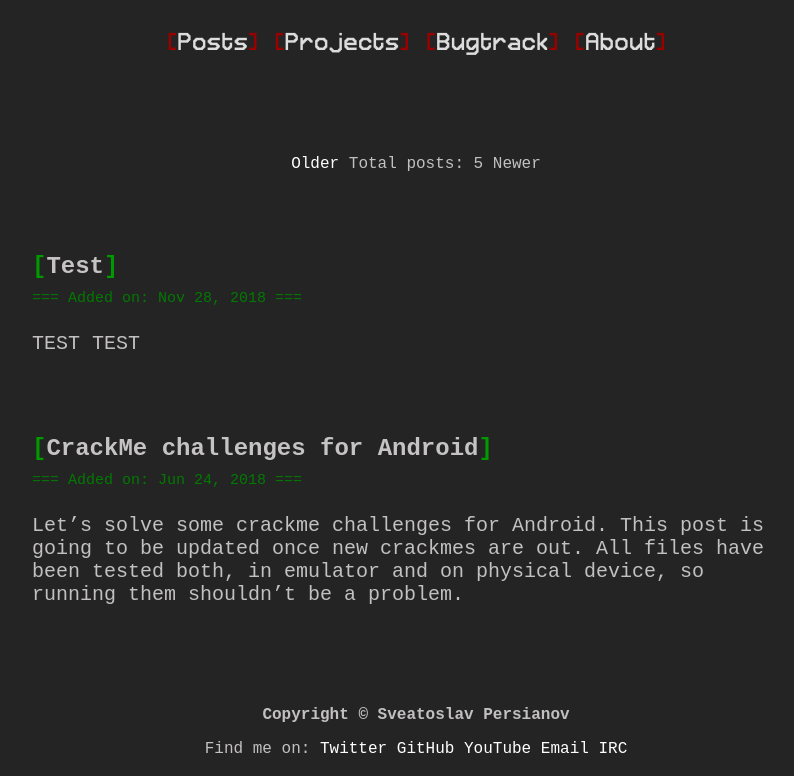
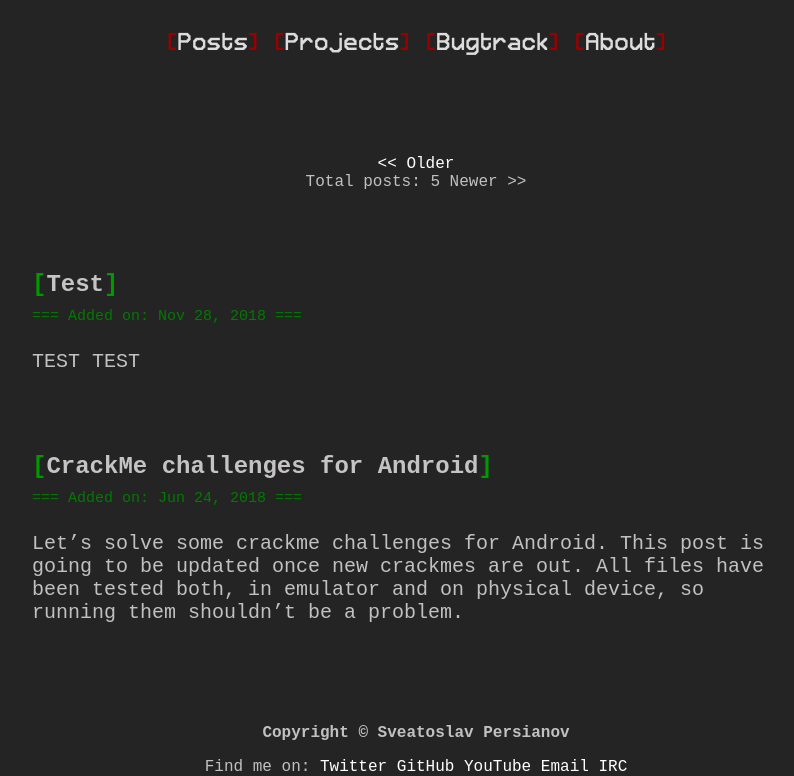
Before and after one commit to num1r0/num1r0.github.io, a Jekyll site: the page built from index.html, in a window 1280 px wide, cut to the strip 164-940 px from the top of the page. Shown: the whole strip, without its empty margins (224-1018 px from the left). Built offline with Jekyll 4.4.1, drawn with Linux system fonts in a browser that asks for light colours; the list of posts is cut into pages by our own code.

Commit message:
pagination older/newer added

```diff
--- a/_layouts/home.html
+++ b/_layouts/home.html
@@ -5,19 +5,19 @@ layout: default
 <!-- Pagination -->
 <div class="pagination">
     {% if paginator.next_page %}
-        <a href="{{ paginator.next_page_path }}" class="next">Older</a>
+        <a href="{{ paginator.next_page_path }}" class="next">&lt;&lt; Older</a>
     {% else %}
-        <span class="next ">Older</span>
+        <span class="next ">&lt;&lt; Older</span>
     {% endif %}
     <span class="page_number ">
-        Total posts: {{site.posts | size}}
+        <br>Total posts: {{site.posts | size}}
     </span>
     {% if paginator.previous_page %}
         <a href="{{ paginator.previous_page_path }}" class="previous">
-            Newer
+            Newer &gt;&gt;
         </a>
     {% else %}
-        <span class="previous">Newer</span>
+        <span class="previous">Newer &gt;&gt;</span>
     {% endif %}
 </div>
 
```
